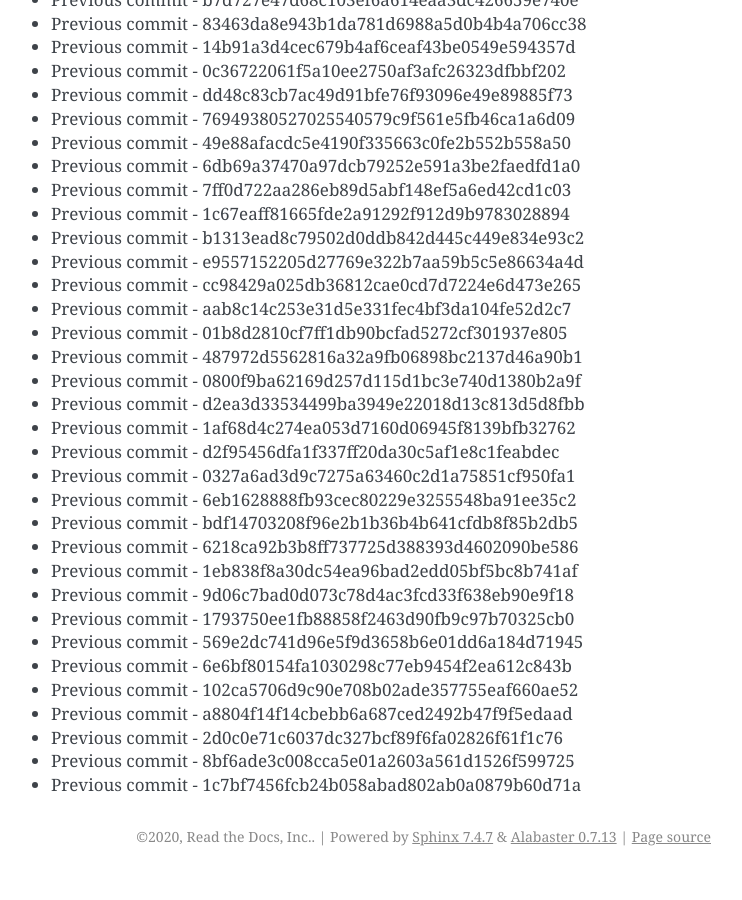
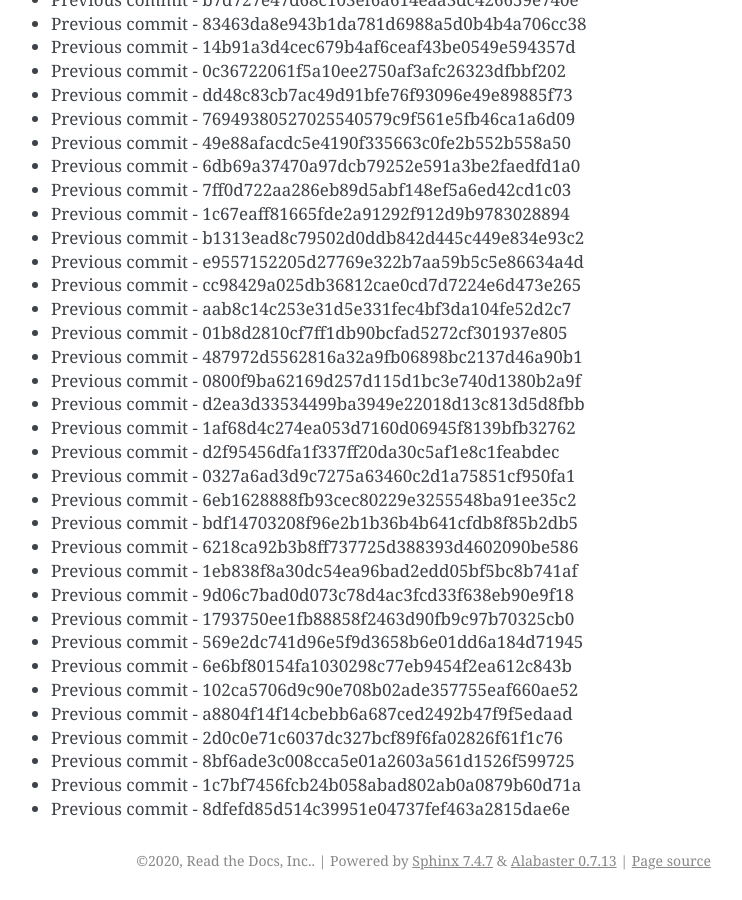
Before and after one commit to readthedocs/rtd-git-stresstest, a Sphinx documentation site: the page built from docs/updates.rst, in a window 1280 px wide and 900 px high, scrolled down 16314 px. Shown: the whole window, without its empty margins (399-1141 px from the left). Built offline with Sphinx 7.4.7, drawn with Linux system fonts in a browser that asks for light colours; before the commit the page ends 17190 px from its top, so only the background shows below that.

Commit message:
Generating commit from previous: 8dfefd85d514c39951e04737fef463a2815dae6e

```diff
--- a/docs/updates.rst
+++ b/docs/updates.rst
@@ -717,3 +717,4 @@ It can be tested for any performance characteristics.
 * Previous commit - 2d0c0e71c6037dc327bcf89f6fa02826f61f1c76
 * Previous commit - 8bf6ade3c008cca5e01a2603a561d1526f599725
 * Previous commit - 1c7bf7456fcb24b058abad802ab0a0879b60d71a
+* Previous commit - 8dfefd85d514c39951e04737fef463a2815dae6e
```
